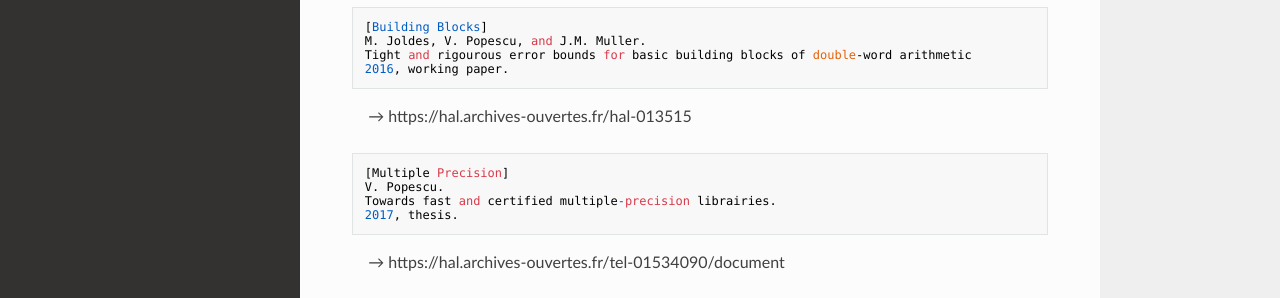
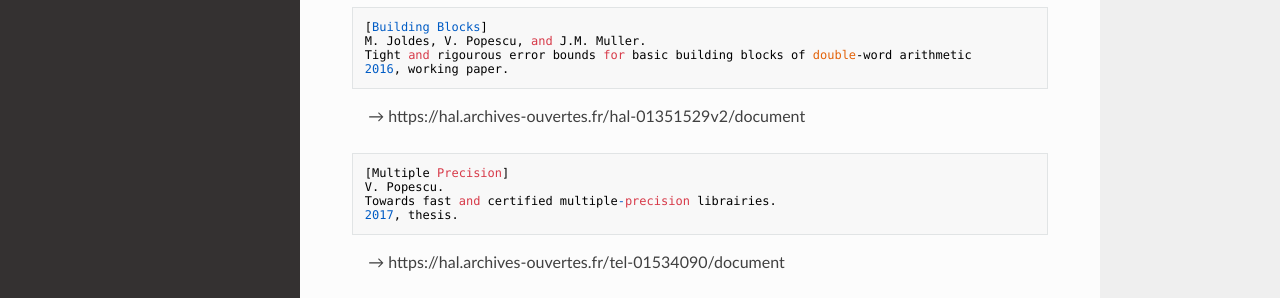
Before and after one commit to JuliaMath/DoubleFloats.jl, an MkDocs documentation site: the page built from docs/src/references.md, in a window 1280 px wide and 1135 px high. Shown: the part 148-446 px from the top of the window. Built offline with MkDocs 1.6.1, drawn with Linux system fonts in a browser that asks for light colours; nearby versions of some CDN libraries; old or Windows-style settings are respelled for this version of MkDocs; some of the changed lines change nothing that is shown.

Commit message:
update link

````diff
--- a/docs/src/references.md
+++ b/docs/src/references.md
@@ -7,7 +7,7 @@ M. Joldes, V. Popescu, and J.M. Muller.
 Tight and rigourous error bounds for basic building blocks of double-word arithmetic
 2016, working paper.
 ```
-&nbsp; &nbsp; &rarr;  https://hal.archives-ouvertes.fr/hal-013515
+&nbsp; &nbsp; &rarr;  https://hal.archives-ouvertes.fr/hal-01351529v2/document
 ```
 [Multiple Precision]
 V. Popescu.
````
